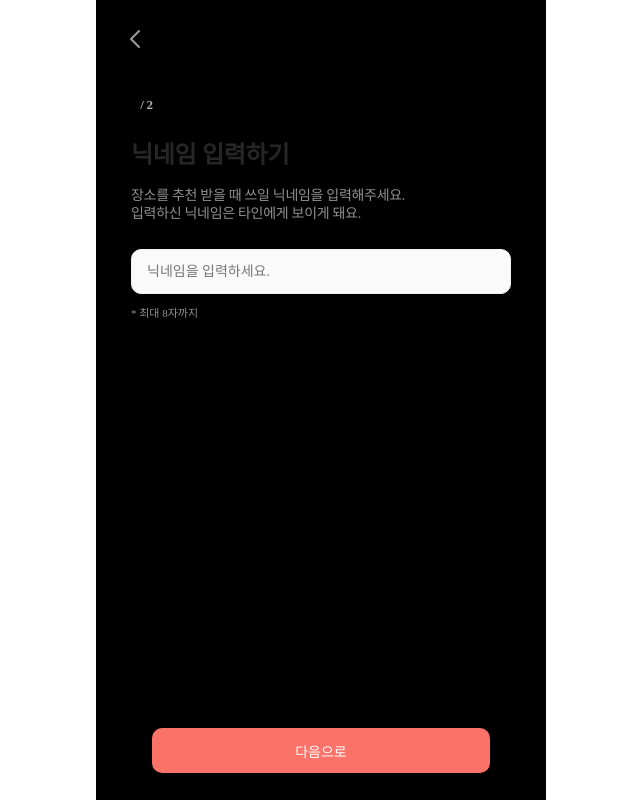
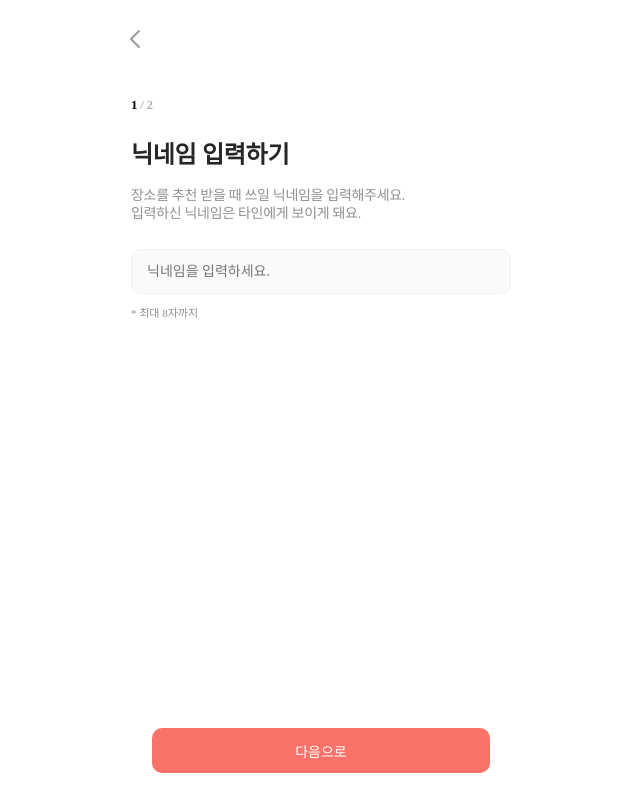
Before and after one commit to 7iw8n/nungil_frontend, a React (Vite) app: page /createMap in a window 1280 px wide. Shown: the whole page, without its empty margins (319-959 px from the left). Built offline with nearby package versions, Linux system fonts and the light colour scheme; no server answers; what emotion-normalize would draw is missing.

Commit message:
뷰 전체적인 수정 완료

```diff
--- a/src/pages/CreateMapPage.tsx
+++ b/src/pages/CreateMapPage.tsx
@@ -134,7 +134,7 @@ const St = {
     height: 100vh;
     padding: 2.7rem;
     gap: 3.8rem;
-    background: #000000;
+    background: #ffffff;
     font-family: Pretendard;
   `,
   TopSection: styled.div`
```
